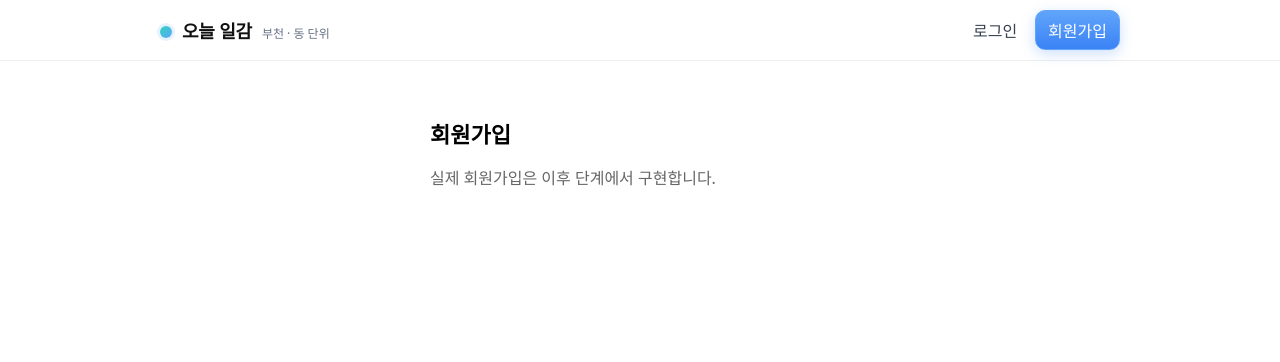
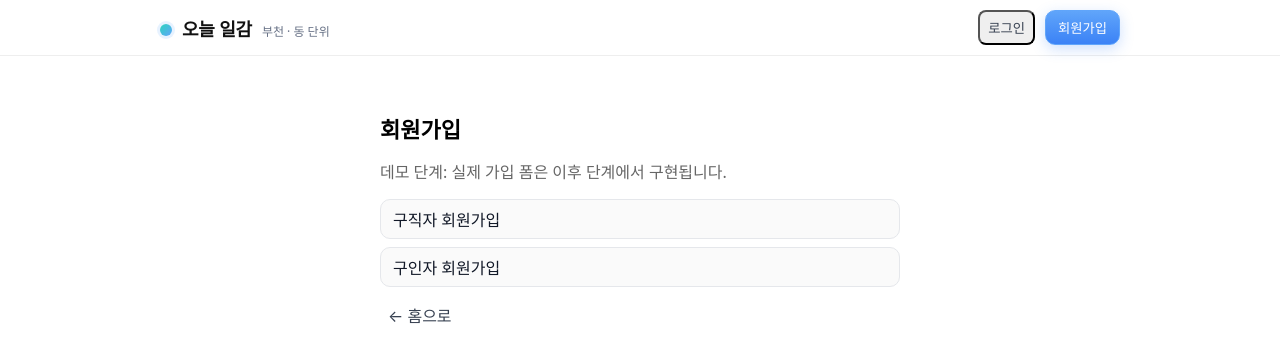
Before and after one commit to sanghyeok1/humanPower, a Next.js app: page /signup in a window 1280 px wide. Shown: the top 362 px of the page. Built offline with nearby package versions, Linux system fonts and the light colour scheme; no server answers.

Commit message:
로그인모달실패

```diff
--- a/app/signup/page.tsx
+++ b/app/signup/page.tsx
@@ -1,8 +1,36 @@
-export default function SignupPage() {
+// app/signup/page.tsx
+export default async function SignupPage({
+  searchParams,
+}: {
+  searchParams: Promise<{ role?: string }>;
+}) {
+  const sp = await searchParams;
+  const role =
+    sp.role === "employer" ? "구인자" : sp.role === "seeker" ? "구직자" : null;
+
   return (
-    <div style={{ maxWidth: 420, margin: "40px auto" }}>
-      <h1 style={{ fontSize: 22, fontWeight: 800 }}>회원가입</h1>
-      <p style={{ color: "#666" }}>실제 회원가입은 이후 단계에서 구현합니다.</p>
+    <div style={{ maxWidth: 520, margin: "40px auto" }}>
+      <h1 style={{ fontSize: 22, fontWeight: 800 }}>
+        {role ? `${role} 회원가입` : "회원가입"}
+      </h1>
+      <p style={{ color: "#666", marginTop: 6 }}>
+        데모 단계: 실제 가입 폼은 이후 단계에서 구현됩니다.
+      </p>
+
+      <div style={{ display: "grid", gap: 8, marginTop: 16 }}>
+        <a className="btn" href="/signup?role=seeker">
+          구직자 회원가입
+        </a>
+        <a className="btn" href="/signup?role=employer">
+          구인자 회원가입
+        </a>
+      </div>
+
+      <div style={{ marginTop: 16 }}>
+        <a className="nav-link" href="/">
+          ← 홈으로
+        </a>
+      </div>
     </div>
   );
 }
--- /dev/null
+++ b/components/AuthChoiceModal.tsx
@@ -0,0 +1,60 @@
+// components/AuthChoiceModal.tsx
+"use client";
+
+import { useEffect } from "react";
+
+export default function AuthChoiceModal({
+  open,
+  onClose,
+}: {
+  open: boolean;
+  onClose: () => void;
+}) {
+  // ESC 닫기
+  useEffect(() => {
+    if (!open) return;
+    const onKey = (e: KeyboardEvent) => {
+      if (e.key === "Escape") onClose();
+    };
+    window.addEventListener("keydown", onKey);
+    return () => window.removeEventListener("keydown", onKey);
+  }, [open, onClose]);
+
+  if (!open) return null;
+
+  const goto = (href: string) => {
+    window.location.href = href;
+  };
+
+  return (
+    <div className="modal-root" role="dialog" aria-modal="true">
+      <div className="modal-backdrop" onClick={onClose} />
+      <div className="modal-card" role="document">
+        <h3 className="modal-title">어떤 작업을 하실까요?</h3>
+        <p className="modal-sub">로그인 또는 회원 유형을 선택하세요.</p>
+
+        <div className="modal-actions">
+          <button className="btn w-full" onClick={() => goto("/login")}>
+            로그인
+          </button>
+          <button
+            className="btn w-full"
+            onClick={() => goto("/signup?role=seeker")}
+          >
+            구직자 회원가입
+          </button>
+          <button
+            className="btn w-full"
+            onClick={() => goto("/signup?role=employer")}
+          >
+            구인자 회원가입
+          </button>
+        </div>
+
+        <button className="modal-close" aria-label="Close" onClick={onClose}>
+          ✕
+        </button>
+      </div>
+    </div>
+  );
+}
--- a/components/Header.tsx
+++ b/components/Header.tsx
@@ -2,6 +2,7 @@
 import Link from "next/link";
 import { cookies } from "next/headers";
 import { redirect } from "next/navigation";
+import HeaderClient from "@/components/HeaderClient";
 
 export default async function Header() {
   const jar = await cookies();
@@ -23,24 +24,17 @@ export default async function Header() {
           <span className="brand__sub">부천 · 동 단위</span>
         </Link>
 
-        <nav className="nav">
-          {isLoggedIn ? (
+        {isLoggedIn ? (
+          <nav className="nav">
             <form action={logout}>
               <button type="submit" className="btn btn-ghost">
                 로그아웃
               </button>
             </form>
-          ) : (
-            <>
-              <Link href="/login" className="nav-link">
-                로그인
-              </Link>
-              <Link href="/signup" className="btn btn-primary">
-                회원가입
-              </Link>
-            </>
-          )}
-        </nav>
+          </nav>
+        ) : (
+          <HeaderClient />
+        )}
       </div>
     </header>
   );
--- /dev/null
+++ b/components/HeaderClient.tsx
@@ -0,0 +1,25 @@
+// components/HeaderClient.tsx
+"use client";
+
+import { useState } from "react";
+import AuthChoiceModal from "@/components/AuthChoiceModal";
+
+export default function HeaderClient() {
+  const [open, setOpen] = useState(false);
+
+  return (
+    <>
+      <nav className="nav">
+        {/* 둘 중 아무 버튼이나 눌러도 동일 모달 오픈 */}
+        <button className="nav-link" onClick={() => setOpen(true)}>
+          로그인
+        </button>
+        <button className="btn btn-primary" onClick={() => setOpen(true)}>
+          회원가입
+        </button>
+      </nav>
+
+      <AuthChoiceModal open={open} onClose={() => setOpen(false)} />
+    </>
+  );
+}
--- a/styles/globals.css
+++ b/styles/globals.css
@@ -278,3 +278,55 @@ a:hover {
   border-radius: 8px;
   padding: 8px 10px;
 }
+
+/* --- Modal --- */
+.modal-root {
+  position: fixed;
+  inset: 0;
+  z-index: 100;
+  display: grid;
+  place-items: center;
+}
+.modal-backdrop {
+  position: absolute;
+  inset: 0;
+  background: rgba(0, 0, 0, 0.35);
+  backdrop-filter: blur(2px);
+}
+.modal-card {
+  position: relative;
+  width: min(92vw, 420px);
+  background: #fff;
+  border: 1px solid #e5e7eb;
+  border-radius: 14px;
+  padding: 16px;
+  box-shadow: 0 20px 50px rgba(0, 0, 0, 0.15);
+}
+.modal-title {
+  font-size: 18px;
+  font-weight: 800;
+}
+.modal-sub {
+  color: #667085;
+  font-size: 13px;
+  margin-top: 4px;
+}
+.modal-actions {
+  display: grid;
+  gap: 8px;
+  margin-top: 14px;
+}
+.modal-close {
+  position: absolute;
+  right: 8px;
+  top: 8px;
+  border: 1px solid #e5e7eb;
+  background: #fff;
+  border-radius: 10px;
+  width: 32px;
+  height: 32px;
+  cursor: pointer;
+}
+.w-full {
+  width: 100%;
+}
```
